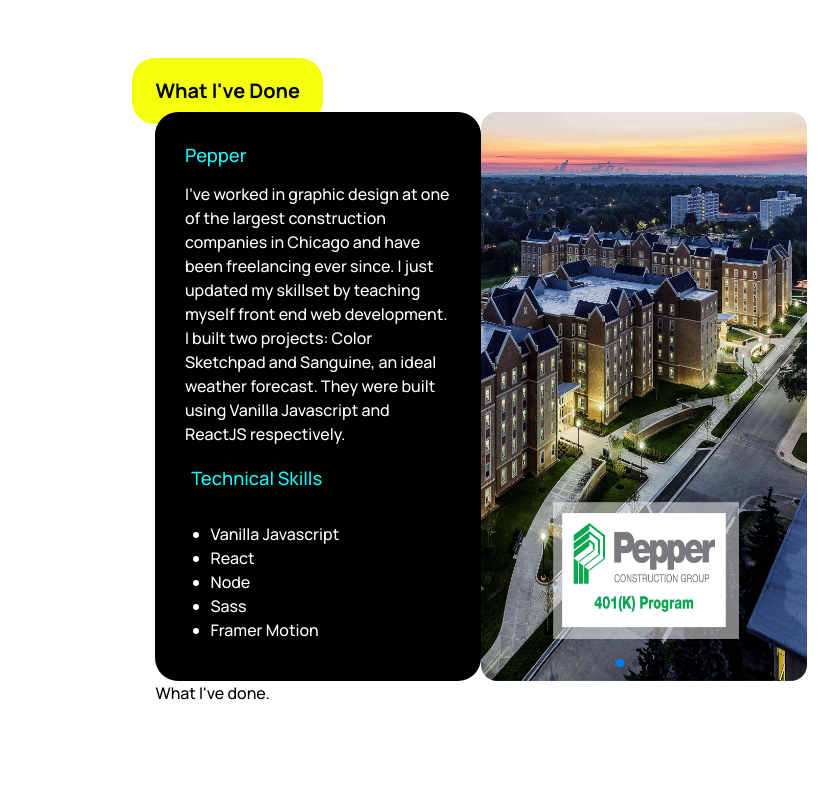
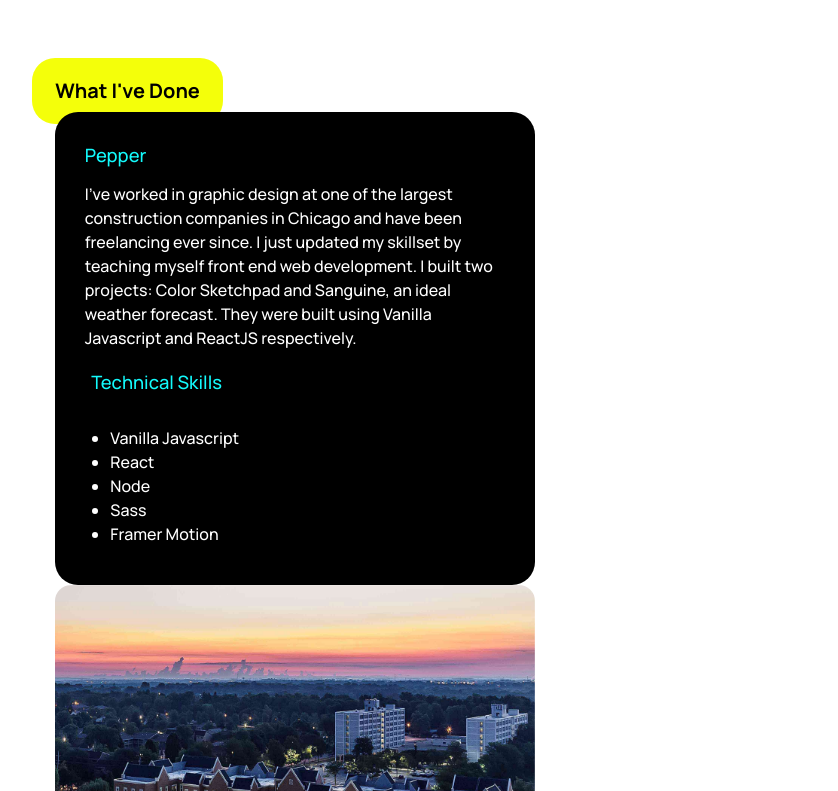
Before and after one commit to tonymichael00/shooz, a React (Create React App) app: page / in a window 1280 px wide. Shown: the part 1589-2380 px from the top of the page, without its empty margins (159-997 px from the left). Built offline with nearby package versions, Linux system fonts and the light colour scheme.

Commit message:
fixed colors for swiper

```diff
--- a/src/App.scss
+++ b/src/App.scss
@@ -242,6 +242,16 @@ $body-font-perc: (0.17 * $body-perc) + 0.02;
 
 /* INDIVIDUAL FORMATTING */
 #root {
+  //VARIABLES
+  //SWIPER COLOR CHANGES
+  --swiper-theme-color: #13fafc;
+  --swiper-pagination-bullet-inactive-color: #f4ff0a;
+  --swiper-pagination-bullet-inactive-opacity: 1;
+  // --swiper-scrollbar-drag-bg-color: rgba(19, 250, 252, 0.5);
+  // --swiper-scrollbar-bg-color: rgba(19, 250, 252, 0.1);
+  // --swiper-navigation-color: #13fafc;
+  // --swiper-pagination-color: #13fafc;
+
   /* center main content */
   display: flex;
   justify-content: center;
--- a/src/Components/Projects/Carousel/Carousel.js
+++ b/src/Components/Projects/Carousel/Carousel.js
@@ -1,3 +1,6 @@
+/*TODO: CROP IMAGES TO SAME ASPECT RATIO
+ */
+
 import React, { useEffect, useRef } from 'react';
 import './Carousel.scss';
 import { register } from 'swiper/element/bundle';
@@ -5,6 +8,7 @@ import img1 from './Images/img1.jpg';
 import img2 from './Images/img2.jpg';
 import img3 from './Images/img3.jpg';
 import img4 from './Images/img4.jpg';
+
 register();
 
 const Carousel = () => {
@@ -29,21 +33,24 @@ const Carousel = () => {
       slides-per-view="1"
       navigation="true"
       pagination="true"
+      // loop="true"
+      fill="column"
+      // scrollbar="true"
     >
       <swiper-slide>
         <img src={img1} alt="Logo" width={'100%'} height={'100%'} />
       </swiper-slide>
       <swiper-slide>
         {' '}
-        <img src={img2} alt="Logo" width={'100%'} />
+        <img src={img2} alt="Logo" width={'100%'} height={'100%'} />
       </swiper-slide>
       <swiper-slide>
         {' '}
-        <img src={img3} alt="Logo" width={'100%'} />
+        <img src={img3} alt="Logo" width={'100%'} height={'100%'} />
       </swiper-slide>
       <swiper-slide>
         {' '}
-        <img src={img4} alt="Logo" width={'100%'} />
+        <img src={img4} alt="Logo" width={'100%'} height={'100%'} />
       </swiper-slide>
       ...
     </swiper-container>
--- a/src/Components/Projects/Carousel/Carousel.scss
+++ b/src/Components/Projects/Carousel/Carousel.scss
@@ -1,10 +1,11 @@
-/* TODO:
+/* TODO:  FIX STRETCHING IMAGE
+
 */
 
 @use 'src/Sass/global' as *;
 
-img {
+.carousel img {
   //   max-width: 100%;
   //   height: auto;
-  aspect-ratio: 1/1;
+  // aspect-ratio: 1/1;
 }
--- a/src/Components/Projects/Projects.scss
+++ b/src/Components/Projects/Projects.scss
@@ -22,7 +22,8 @@ $clamp-3: 9rem;
 #pepper-blurb-cont {
   width: $middle-column-width;
   display: grid;
-  grid-template-columns: 50% 50%;
+  //fix 50% to non flex/%
+  grid-template-columns: repeat(auto-fit, minmax($mobile-width, 50%));
 }
 
 .carousel-cont {
--- a/src/Sass/_global.scss
+++ b/src/Sass/_global.scss
@@ -4,7 +4,7 @@ $blue: #13fafc;
 $black: #000000;
 $round-corner: clamp(0.5rem, 5vw, 0.9rem);
 $nav-height: 4rem;
-$middle-column-width: min(65ch, 90vw);
+$middle-column-width: min(85ch, 90vw);
 $blurb-spacing-grid: minmax(3rem, 1fr);
 // $middle-column-width: max(20rem, 50vw);
 
```
